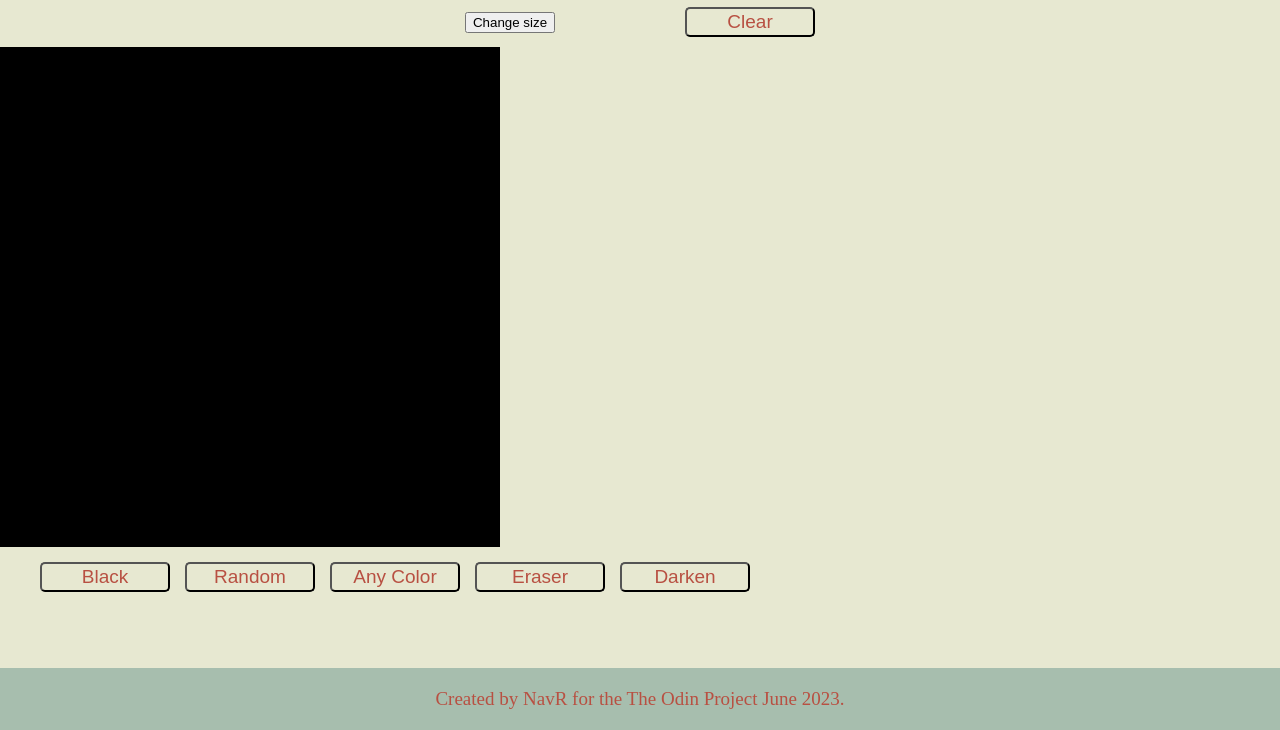
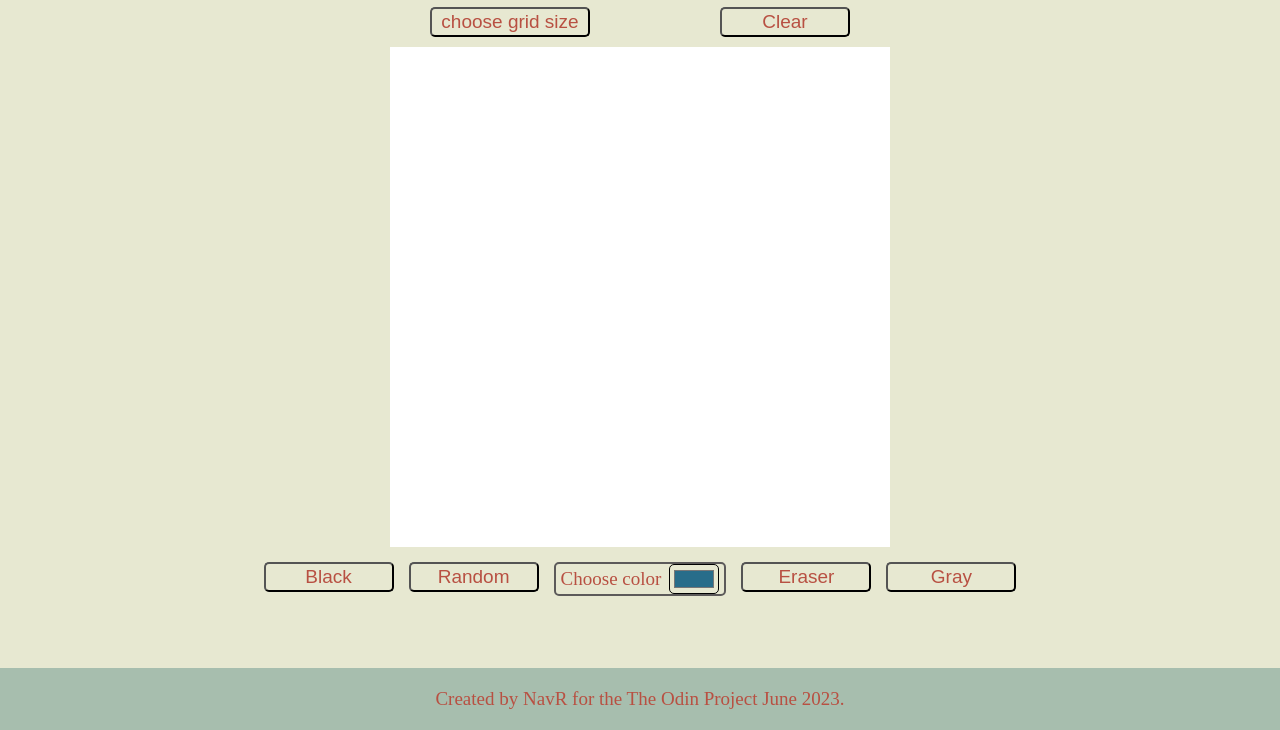
Before and after one commit to Nav571/etch-a-sketch, a plain HTML site: page index.html in a window 1280 px wide. Shown: the part 70-800 px from the top of the page. Drawn offline with Linux system fonts and the light colour scheme.

Commit message:
Added functionality all color buttons

```diff
--- a/index.html
+++ b/index.html
@@ -13,19 +13,23 @@
     <div class="container">
         <h1 class="header">ETCH-A-SKETCH</h1>
         <div class="sizechange">
-            <input type="button" class="size" value="Change size"/>
+            <input type="button" class="btn" id="inputbtn" value="choose grid size" input="16"/>
             <button class="btn" id="clear">Clear</button>
         </div>
-        <div class="gridbox"> </div>
-        <div class="btns">
-            <button class="btn" id="black">Black</button>
-            <button class="btn" id="random">Random</button>
-            <button class="btn" id="choose">Any Color</button>
-            <button class="btn" id="eraser">Eraser</button>
-            <button class="btn" id="increment">Darken</button>
+        <div class="bottom">
+            <div class="gridbox"> </div>
+            <div class="btns">
+                <button class="btn" id="black" onclick="getColor('black')">Black</button>
+                <button class="btn" id="random" onclick="getColor('random')">Random</button>
+                <div class="picks">
+                    <label for="color-picker" id="colorpick">Choose color</label>
+                    <input type="color" class="btn" id="colorpicker" value="#e66465" onclick="getColor('anycolor')">
+                </div>
+                <button class="btn" id="eraser" onclick="getColor('white')">Eraser</button>
+                <button class="btn" id="increment" onclick="getColor('gray')">Gray</button>
+            </div>
         </div>
-        <div class="footer">Created by NavR for the The Odin Project June 2023.</div>
-    </div>
+    <div class="footer">Created by NavR for the The Odin Project June 2023.</div>
 
 </body>
 </html>
--- a/script.js
+++ b/script.js
@@ -57,7 +57,23 @@ function getSize (input) {
         return "Please enter a number between 2-100";
     }
 }
+
 function changeColor () {
-    this.style.backgroundColor= color;
+    if (color === "random") {
+        this.style.backgroundColor= `hsl(${Math.random() *360}, 100%,50%)`;
+    }else if (color === "anycolor") {
+        this.style.backgroundColor= colorPicker.value;
+    } else if (color === "gray") {
+        this.style.backgroundColor= 'gray';
+    }   else{
+        this.style.backgroundColor= color;
+    }
+}
 
+function getColor (choice) {
+    color= choice
 }
+colorPicker.addEventListener('change', () => {
+    return colorPicker.value;
+})
+colorPicker.value = '#286d8a';
--- a/style.css
+++ b/style.css
@@ -26,6 +26,9 @@ body {
     gap: 130px;
     padding: 10px 60px;
 }
+#inputbtn {
+    width: 160px;
+}
 .bottom {
     display: flex;
     flex-direction: column;
@@ -52,6 +55,28 @@ body {
     background-color: #E7E8D1;
     color: #B85042;
 }
+#colorpicker {
+    width: 50px;
+}
+#colorpick {
+    font-size: 19px;
+    color: #B85042;
+}
+.picks {
+    border-style: solid;
+    border-radius: 5px;
+    border-width: 2px;
+    border-color: #5c5a5a;
+    background-color: #E7E8D1;
+    width: auto;
+    height: 30px;
+    gap: 8px;
+    display: flex;
+    flex-wrap: wrap;
+    justify-content: center;
+    align-items: center;
+    padding: 0px 5px;
+}
 
 #random:hover {
     background-image: linear-gradient(90deg, #00C0FF 0%, #FFCF00 49%, #FC4F4F 80%, #00C0FF 100%);
@@ -65,7 +90,7 @@ body {
     background-color: burlywood;
 }
 #increment:hover {
-    background-image: linear-gradient(90deg, #e9e8e3, #000000);
+    background-color: gray;
 }
 #eraser:hover {
     background-color: white;
```
